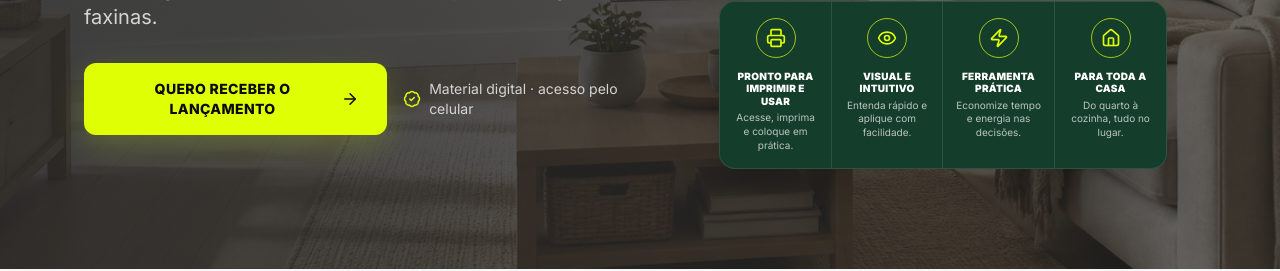
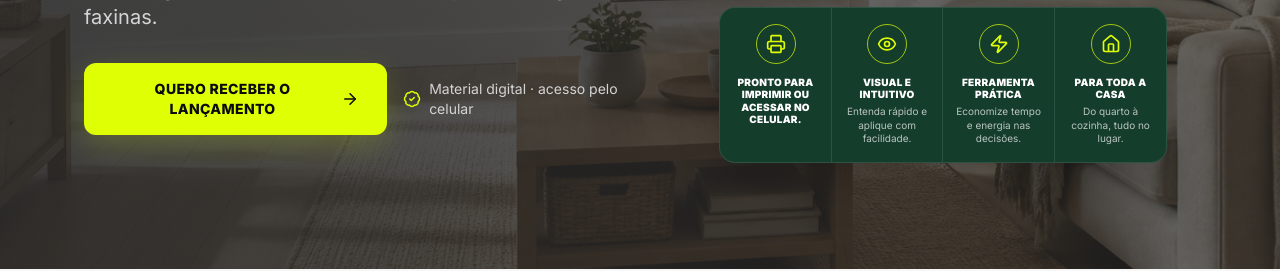
Before and after one commit to YuriVbs70/kit-visual-casa-organizada, a React (Vite) app: page / in a window 1280 px wide. Shown: the part 516-787 px from the top of the page. Built offline with nearby package versions, Linux system fonts and the light colour scheme; no server answers.

Commit message:
ajusta texto de acesso ao kit

```diff
--- a/src/App.tsx
+++ b/src/App.tsx
@@ -171,7 +171,7 @@ export default function App() {
             />
             <div className="relative mt-4 grid grid-cols-4 overflow-hidden rounded-2xl border border-white/10 bg-[#153D2C] text-white shadow-2xl">
               {[
-                { icon: Printer, title: 'Pronto para imprimir e usar', text: 'Acesse, imprima e coloque em prática.' },
+                { icon: Printer, title: 'Pronto para imprimir ou acessar no celular.' },
                 { icon: Eye, title: 'Visual e intuitivo', text: 'Entenda rápido e aplique com facilidade.' },
                 { icon: Zap, title: 'Ferramenta prática', text: 'Economize tempo e energia nas decisões.' },
                 { icon: Home, title: 'Para toda a casa', text: 'Do quarto à cozinha, tudo no lugar.' },
@@ -179,7 +179,7 @@ export default function App() {
                 <div key={item.title} className="flex min-w-0 flex-col items-center border-r border-white/10 px-2 py-4 text-center last:border-r-0 sm:px-3">
                   <div className="flex h-10 w-10 shrink-0 items-center justify-center rounded-full border border-[#DFFF04]/70 text-[#DFFF04]"><item.icon className="h-5 w-5" /></div>
                   <p className="mt-3 text-[9px] font-black uppercase leading-tight tracking-wide sm:text-[10px]">{item.title}</p>
-                  <p className="mt-1 text-[8px] leading-snug text-white/70 sm:text-[10px]">{item.text}</p>
+                  {item.text && <p className="mt-1 text-[8px] leading-snug text-white/70 sm:text-[10px]">{item.text}</p>}
                 </div>
               ))}
             </div>
```
